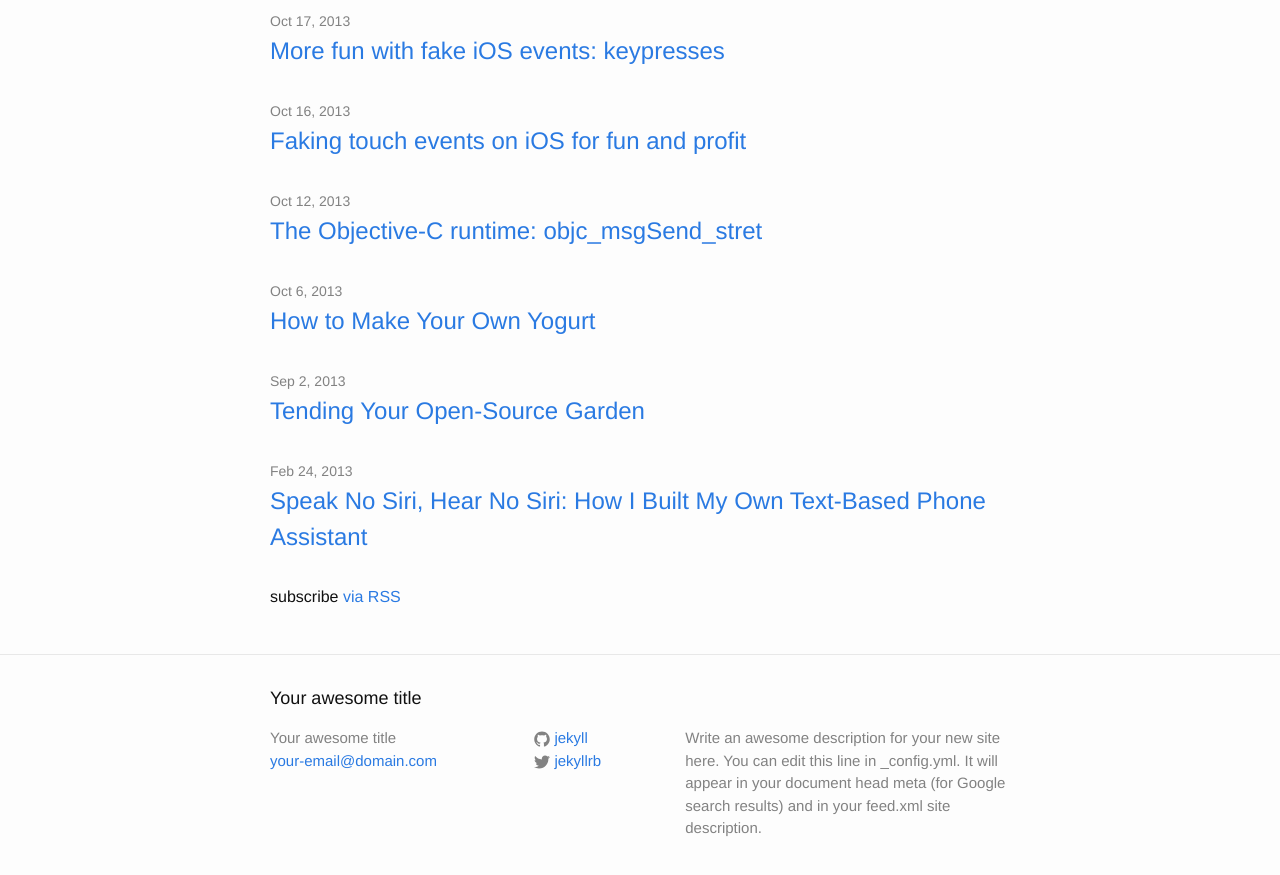
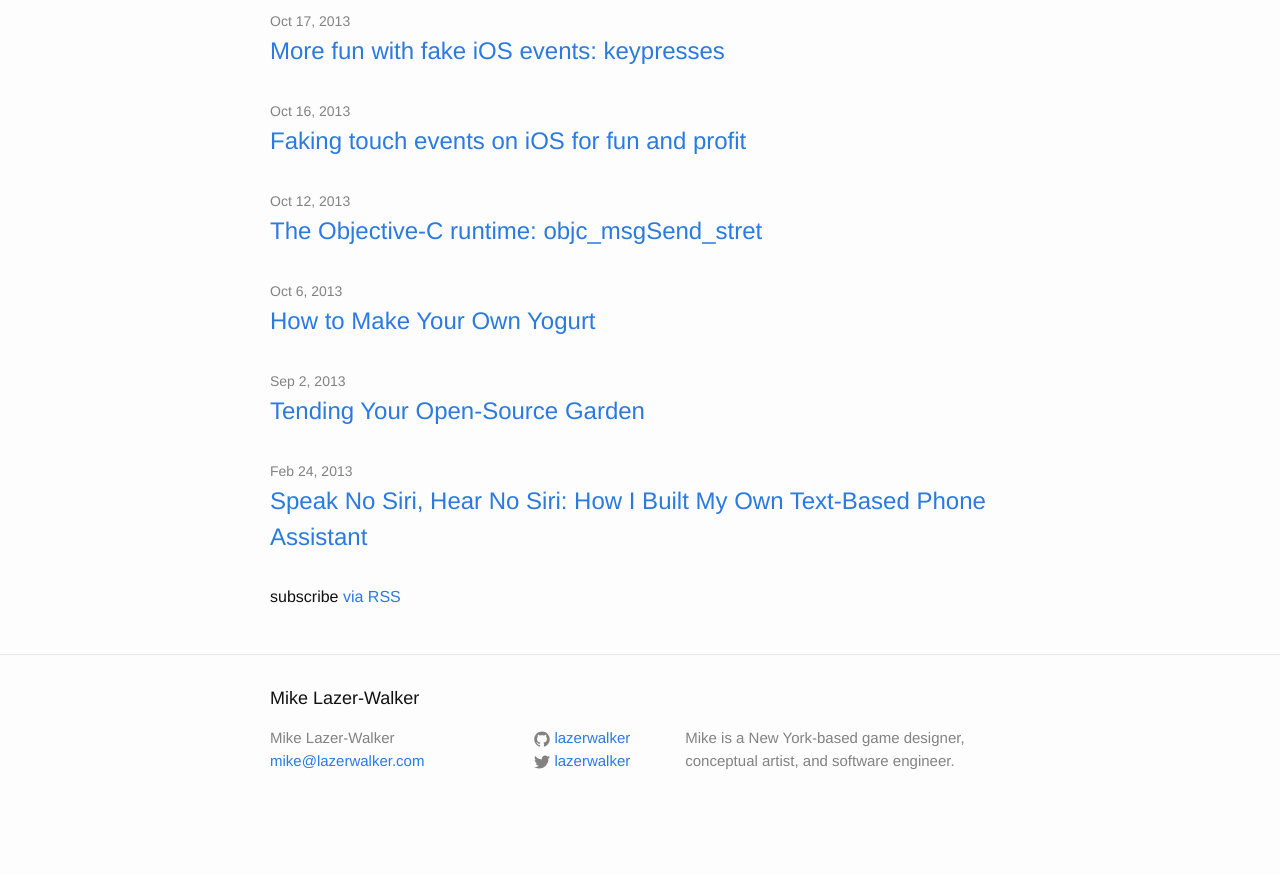
Before and after one commit to lazerwalker/blog, a Jekyll site: the page built from index.html, in a window 1280 px wide and 900 px high, scrolled down 2414 px. Shown: the top 875 px of the window. Built offline with Jekyll 4.4.1, drawn with Linux system fonts in a browser that asks for light colours; after the commit the page ends 3246 px from its top, so only the background shows below that; some of the changed text lies outside the part shown.

Commit message:
Update config file

```diff
--- a/_config.yml
+++ b/_config.yml
@@ -1,14 +1,12 @@
 # Site settings
-title: Your awesome title
-email: your-email@domain.com
-description: > # this means to ignore newlines until "baseurl:"
-  Write an awesome description for your new site here. You can edit this
-  line in _config.yml. It will appear in your document head meta (for
-  Google search results) and in your feed.xml site description.
+title: Mike Lazer-Walker
+email: mike@lazerwalker.com
+description: >
+  Mike is a New York-based game designer, conceptual artist, and software engineer.
 baseurl: "" # the subpath of your site, e.g. /blog/
-url: "http://yourdomain.com" # the base hostname & protocol for your site
-twitter_username: jekyllrb
-github_username:  jekyll
+url: http://blog.lazerwalker.com
+twitter_username: lazerwalker
+github_username:  lazerwalker
 
 # Build settings
 markdown: kramdown
```
